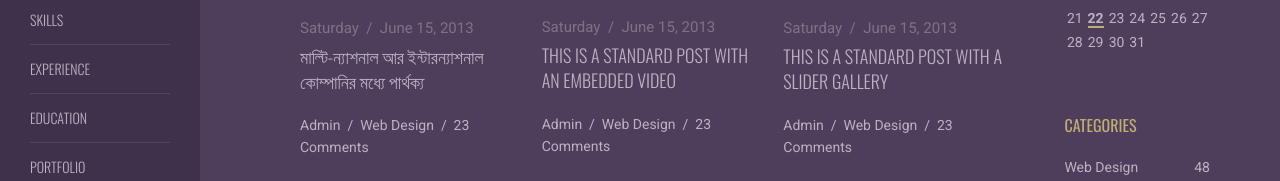
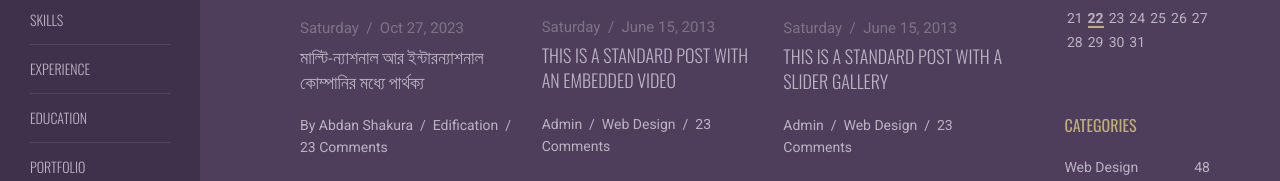
Before and after one commit to Adv-Shakura/personal-portfolio, a plain HTML site: page blog.html in a window 1280 px wide. Shown: the part 322-503 px from the top of the page. Drawn offline with nearby package versions, Linux system fonts and the light colour scheme.

```diff
--- a/blog.html
+++ b/blog.html
@@ -43,9 +43,9 @@
       <div class="row">
         <div class="blog-list">
           <div class="blog-img"><a href="blog-details.html"><img src="http://placehold.it/700x475" alt=""></a></div>
-          <div class="blog-list-details"> <span class="date">Saturday &nbsp;/&nbsp; June 15, 2013</span>
+          <div class="blog-list-details"> <span class="date">Saturday &nbsp;/&nbsp; Oct 27, 2023</span>
             <h3><a href="blog-details.html">মাল্টি-ন্যাশনাল আর ইন্টারন্যাশনাল কোম্পানির মধ্যে পার্থক্য</a></h3>
-            <span class="post-details"><a href="#">Admin</a> &nbsp;/&nbsp; <a href="#">Web Design</a> &nbsp;/&nbsp; <a href="#">23 Comments</a></span>
+            <span class="post-details"><a href="#">By Abdan Shakura</a> &nbsp;/&nbsp; <a href="#">Edification</a> &nbsp;/&nbsp; <a href="#">23 Comments</a></span>
             <div class="title-divider"></div>
             <p>আমরা প্রায়ই মাল্টি ন্যাশনাল আর ইন্টারন্যাশনাল কোম্পানির মধ্যে গোলমাল পাকিয়ে ফেলি বা দুটোকে এক করে ফেলি। এই দুই ধরনের কোম্পানির মধ্যে কিন্তু পার্থক্য আছে।
               ইন্টারন্যাশনাল কোম্পানিগুলো ইম্পোর্টার এবং এক্সপোর্টার হয়ে থাকে। তাদের নিজের দেশের বাইরে অন্য কোন দেশে ইনভেস্টমেন্ট থাকে না। অন্য দেশ থেকে তারা ম্যাটেরিয়াল ইমপোর্ট করে বা অন্য দেশে তাদের প্রোডাক্ট এক্সপোর্ট করে। অন্যদিকে মাল্টি ন্যাশনাল কোম্পানিগুলোর নিজের দেশের বাইরে অন্য অনেক দেশে তাদের ব্রাঞ্চ বা অফিস থাকে এবং সেখানে তাদের ইনভেস্টমেন্ট থাকে৷ ইউনিলিভার বা ম্যাকডোনালস হচ্ছে তেমনি কোম্পানি।
```
